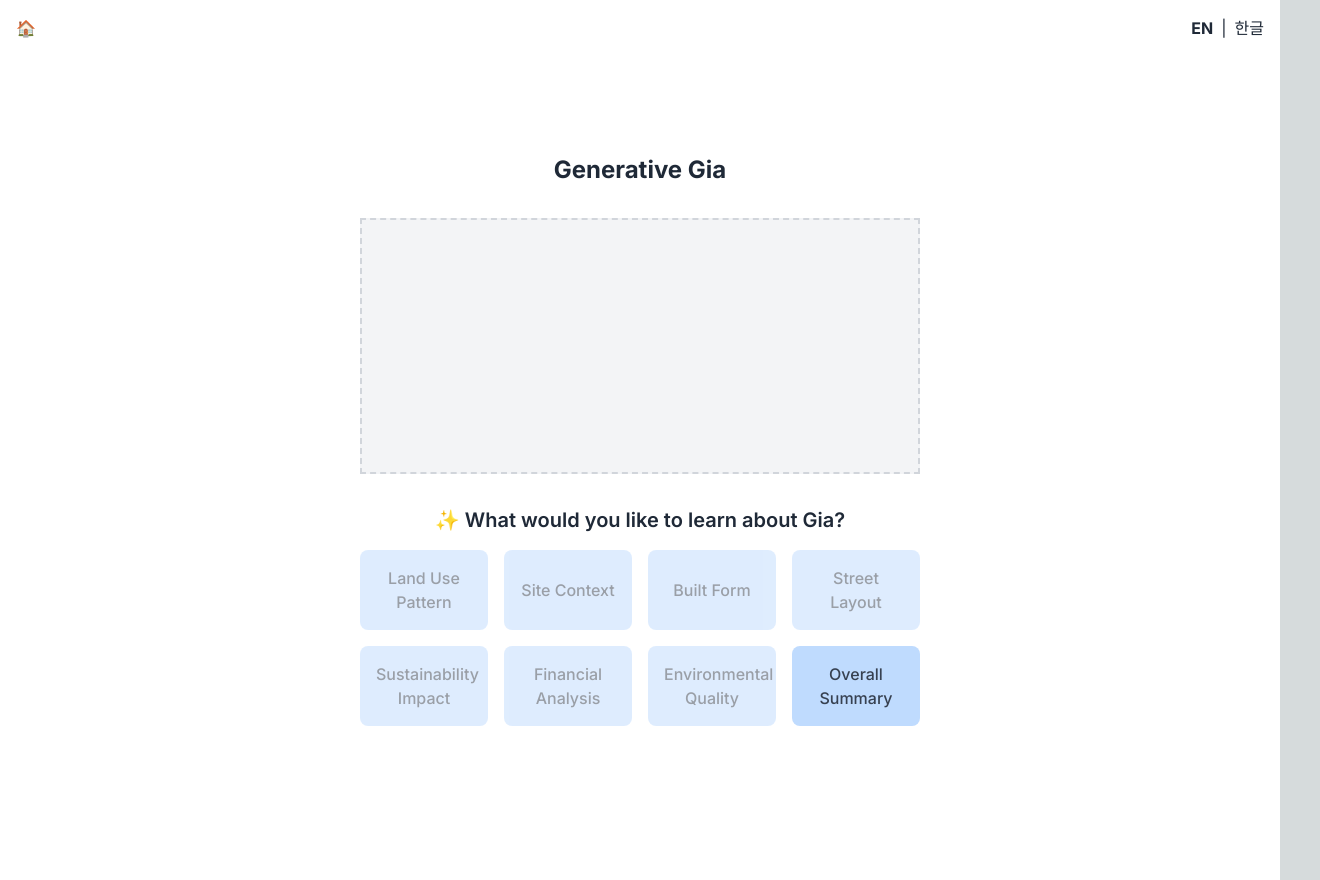
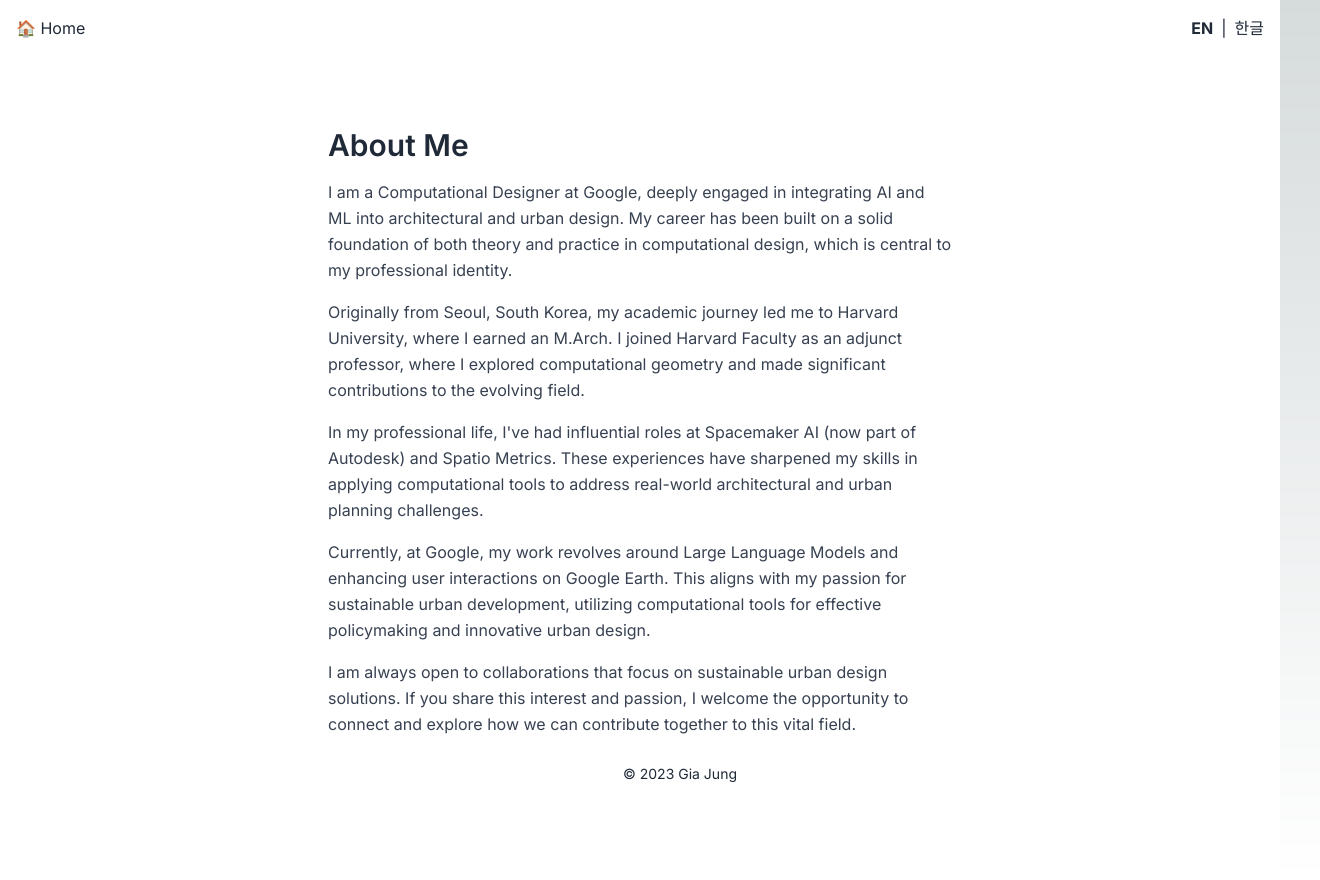
Before and after one commit to mldangelo/giajung.com, a Next.js app: page /about in a window 1280 px wide. Shown: the whole page, 1320 px wide, since content can reach past the window. Built offline with nearby package versions, Linux system fonts and the light colour scheme.

Commit message:
add about page

```diff
--- a/app/about/page.tsx
+++ b/app/about/page.tsx
@@ -1,52 +1,67 @@
-'use client'
+'use client';
 
-import Head from 'next/head'
-import { useState } from 'react'
+import { useState } from 'react';
 import LanguageSelector from '../languageSelector';
-import Link from 'next/link'
+import Head from 'next/head';
+import Link from 'next/link';
 
-const summary = `Gia Jung is a computational designer and software engineer based in New York City.
- She likes to eat food and floss her teeth. She also likes hula hooping and playing with other people's dogs.
- She makes things on computers that look good and work well.
- Gia is friendly, likes to share, and helps make the Earth a happier place with her designs.`
+export default function About() {
+  const [language, setLanguage] = useState('EN');
 
-export default function Home() {
-
-    const [selectedCategory, setSelectedCategory]: [string | undefined, Function] = useState();
-    const [l, setLanguage] = useState('EN'); // Default to 'EN'
+  const translations: { [key: string]: { [key: string]: string[] | string } } = {
+    'EN': {
+      about: [
+        `I am a Computational Designer at Google, deeply engaged in integrating AI and ML into architectural and urban design. My career has been built on a solid foundation of both theory and practice in computational design, which is central to my professional identity.`,
+        `Originally from Seoul, South Korea, my academic journey led me to Harvard University, where I earned an M.Arch. I joined Harvard Faculty as an adjunct professor, where I explored computational geometry and made significant contributions to the evolving field.`,
+        `In my professional life, I've had influential roles at Spacemaker AI (now part of Autodesk) and Spatio Metrics. These experiences have sharpened my skills in applying computational tools to address real-world architectural and urban planning challenges.`,
+        `Currently, at Google, my work revolves around Large Language Models and enhancing user interactions on Google Earth. This aligns with my passion for sustainable urban development, utilizing computational tools for effective policymaking and innovative urban design.`,
+        `I am always open to collaborations that focus on sustainable urban design solutions. If you share this interest and passion, I welcome the opportunity to connect and explore how we can contribute together to this vital field.`
+      ],
+      name: 'Gia Jung',
+      title: 'About Me'
+    },
+    '한글': {
+        about: [
+          `저는 구글에서 컴퓨테이셔널 디자이너로 일하고 있으며, 건축 및 도시 디자인에 AI와 ML을 통합하는 데 깊이 몰두하고 있습니다. 이론과 실무를 겸비한 컴퓨테이셔널 디자인 분야에서 제 경력이 구축되었으며, 이는 제 전문적 정체성의 핵심입니다.`,
+          `한국 서울 출신으로, 제 학문적 여정은 하버드 대학교에서 M.Arch 학위를 취득하며 시작되었습니다. 여기서 저는 조교로서 컴퓨테이셔널 기하학을 탐구하며 이 발전하는 분야에 중요한 기여를 했습니다.`,
+          `전문적인 삶에서 저는 Spacemaker AI(현재 Autodesk의 일부)와 Spatio Metrics에서 영향력 있는 역할을 맡았습니다. 이러한 경험들은 실제 건축 및 도시 계획 과제에 컴퓨테이셔널 도구를 적용하는 데 필요한 제 기술을 갈고닦는 데 도움이 되었습니다.`,
+          `현재 구글에서 저는 대형 언어 모델과 Google Earth 사용자 상호작용을 개선하는 일에 주력하고 있습니다. 이는 지속 가능한 도시 개발에 대한 제 열정과 일치하며, 효과적인 정책 결정과 혁신적인 도시 디자인을 위해 컴퓨테이셔널 도구를 활용하고자 하는 제 목표와도 맞닿아 있습니다.`,
+          `지속 가능한 도시 디자인 솔루션에 초점을 맞춘 협업에 항상 열려 있습니다. 이 분야에 대한 관심과 열정을 공유하신다면, 함께 기여할 수 있는 방법을 모색해보는 것에 대해 연락을 환영합니다.`
+        ],
+        name: '정지아',
+        title: '저에 대하여'
+      },
+  };
 
   return (
     <div className="bg-white p-10 text-gray-800">
       <Head>
-        <title>Learn About Gia</title>
+        <title>Gia Jung | About Me</title>
+        <meta name="description" content="Learn more about Gia Jung, a Computational Designer at Google." />
+        <link rel="icon" type="image/png" href="/professional-panda.png" />
       </Head>
-      <LanguageSelector onLanguageChange={setLanguage} />
       <div className="float-left fixed top-0 left-0 p-4">
-        <Link href='/'>🏠</Link>
-      </div>
-      <main className="flex flex-col items-center justify-center min-h-screen bg-white p-10 text-gray-800">
-        <h1 className="text-2xl font-bold text-gray-800">Generative Gia</h1>
-
-        <div className="my-8 w-full md:w-2/3 lg:w-1/2 h-64 bg-gray-100 border-dashed border-2 border-gray-300">
-            {selectedCategory === 'summary' && <p className="p-4 text-gray-800">{summary}</p>}
+            <Link href='/'>🏠 Home</Link>
         </div>
 
-        <h2 className="text-xl mb-4 font-semibold text-gray-800">
-          ✨ What would you like to learn about Gia?
-        </h2>
+        <main className="flex flex-col items-center justify-center min-h-screen p-6">
+  <LanguageSelector onLanguageChange={setLanguage} />
+  <article className="bg-white rounded-lg overflow-hidden p-6 max-w-2xl mx-auto">
+  <h1 className="text-3xl font-semibold text-gray-800 mb-4">{translations[language].title}</h1>
+  {(translations[language].about as string[]).map((paragraph, index) => (
+    <p key={index} className="text-base text-gray-700 leading-relaxed mb-4">
+      {paragraph}
+    </p>
+  ))}
+</article>
+</main>
 
-        <div className="grid grid-cols-4 gap-4 w-full md:w-3/4 lg:w-1/2">
-          <button disabled className="rounded-lg bg-blue-200 p-4 text-gray-700 font-medium hover:bg-blue-300 cursor-not-allowed opacity-50 pointer-events-none">Land Use Pattern</button>
-          <button disabled className="rounded-lg bg-blue-200 p-4 text-gray-700 font-medium hover:bg-blue-300 cursor-not-allowed opacity-50 pointer-events-none">Site Context</button>
-          <button disabled className="rounded-lg bg-blue-200 p-4 text-gray-700 font-medium hover:bg-blue-300 cursor-not-allowed opacity-50 pointer-events-none">Built Form</button>
-          <button disabled className="rounded-lg bg-blue-200 p-4 text-gray-700 font-medium hover:bg-blue-300 cursor-not-allowed opacity-50 pointer-events-none">Street Layout</button>
-          <button disabled className="rounded-lg bg-blue-200 p-4 text-gray-700 font-medium hover:bg-blue-300 cursor-not-allowed opacity-50 pointer-events-none ">Sustainability Impact</button>
-          <button disabled className="rounded-lg bg-blue-200 p-4 text-gray-700 font-medium hover:bg-blue-300 cursor-not-allowed opacity-50 pointer-events-none">Financial Analysis</button>
-          <button disabled className="rounded-lg bg-blue-200 p-4 text-gray-700 font-medium hover:bg-blue-300 cursor-not-allowed opacity-50 pointer-events-none">Environmental Quality</button>
-          <button className="rounded-lg bg-blue-200 p-4 text-gray-700 font-medium hover:bg-blue-300"
-            onClick={() => setSelectedCategory('summary')}>Overall Summary</button>
-        </div>
-      </main>
+      <footer className="absolute bottom-4 text-center w-full m-0">
+        <p className="text-sm">
+          {`© ${new Date().getFullYear()} `}
+          <a href="https://www.linkedin.com/in/giajung/" target="_blank" rel="noopener noreferrer" className="hover:text-gray-600">{translations[language].name}</a>
+        </p>
+      </footer>
     </div>
-  )
+  );
 }
--- /dev/null
+++ b/app/generative/page.tsx
@@ -0,0 +1,52 @@
+'use client'
+
+import Head from 'next/head'
+import { useState } from 'react'
+import LanguageSelector from '../languageSelector';
+import Link from 'next/link'
+
+const summary = `Gia Jung is a computational designer and software engineer based in New York City.
+ She likes to eat food and floss her teeth. She also likes hula hooping and playing with other people's dogs.
+ She makes things on computers that look good and work well.
+ Gia is friendly, likes to share, and helps make the Earth a happier place with her designs.`
+
+export default function Home() {
+
+    const [selectedCategory, setSelectedCategory]: [string | undefined, Function] = useState();
+    const [l, setLanguage] = useState('EN'); // Default to 'EN'
+
+  return (
+    <div className="bg-white p-10 text-gray-800">
+      <Head>
+        <title>Learn About Gia</title>
+      </Head>
+      <LanguageSelector onLanguageChange={setLanguage} />
+      <div className="float-left fixed top-0 left-0 p-4">
+        <Link href='/'>🏠</Link>
+      </div>
+      <main className="flex flex-col items-center justify-center min-h-screen bg-white p-10 text-gray-800">
+        <h1 className="text-2xl font-bold text-gray-800">Generative Gia</h1>
+
+        <div className="my-8 w-full md:w-2/3 lg:w-1/2 h-64 bg-gray-100 border-dashed border-2 border-gray-300">
+            {selectedCategory === 'summary' && <p className="p-4 text-gray-800">{summary}</p>}
+        </div>
+
+        <h2 className="text-xl mb-4 font-semibold text-gray-800">
+          ✨ What would you like to learn about Gia?
+        </h2>
+
+        <div className="grid grid-cols-4 gap-4 w-full md:w-3/4 lg:w-1/2">
+          <button disabled className="rounded-lg bg-blue-200 p-4 text-gray-700 font-medium hover:bg-blue-300 cursor-not-allowed opacity-50 pointer-events-none">Land Use Pattern</button>
+          <button disabled className="rounded-lg bg-blue-200 p-4 text-gray-700 font-medium hover:bg-blue-300 cursor-not-allowed opacity-50 pointer-events-none">Site Context</button>
+          <button disabled className="rounded-lg bg-blue-200 p-4 text-gray-700 font-medium hover:bg-blue-300 cursor-not-allowed opacity-50 pointer-events-none">Built Form</button>
+          <button disabled className="rounded-lg bg-blue-200 p-4 text-gray-700 font-medium hover:bg-blue-300 cursor-not-allowed opacity-50 pointer-events-none">Street Layout</button>
+          <button disabled className="rounded-lg bg-blue-200 p-4 text-gray-700 font-medium hover:bg-blue-300 cursor-not-allowed opacity-50 pointer-events-none ">Sustainability Impact</button>
+          <button disabled className="rounded-lg bg-blue-200 p-4 text-gray-700 font-medium hover:bg-blue-300 cursor-not-allowed opacity-50 pointer-events-none">Financial Analysis</button>
+          <button disabled className="rounded-lg bg-blue-200 p-4 text-gray-700 font-medium hover:bg-blue-300 cursor-not-allowed opacity-50 pointer-events-none">Environmental Quality</button>
+          <button className="rounded-lg bg-blue-200 p-4 text-gray-700 font-medium hover:bg-blue-300"
+            onClick={() => setSelectedCategory('summary')}>Overall Summary</button>
+        </div>
+      </main>
+    </div>
+  )
+}
```
Also changed, not shown: public/professional-panda.png (added).
